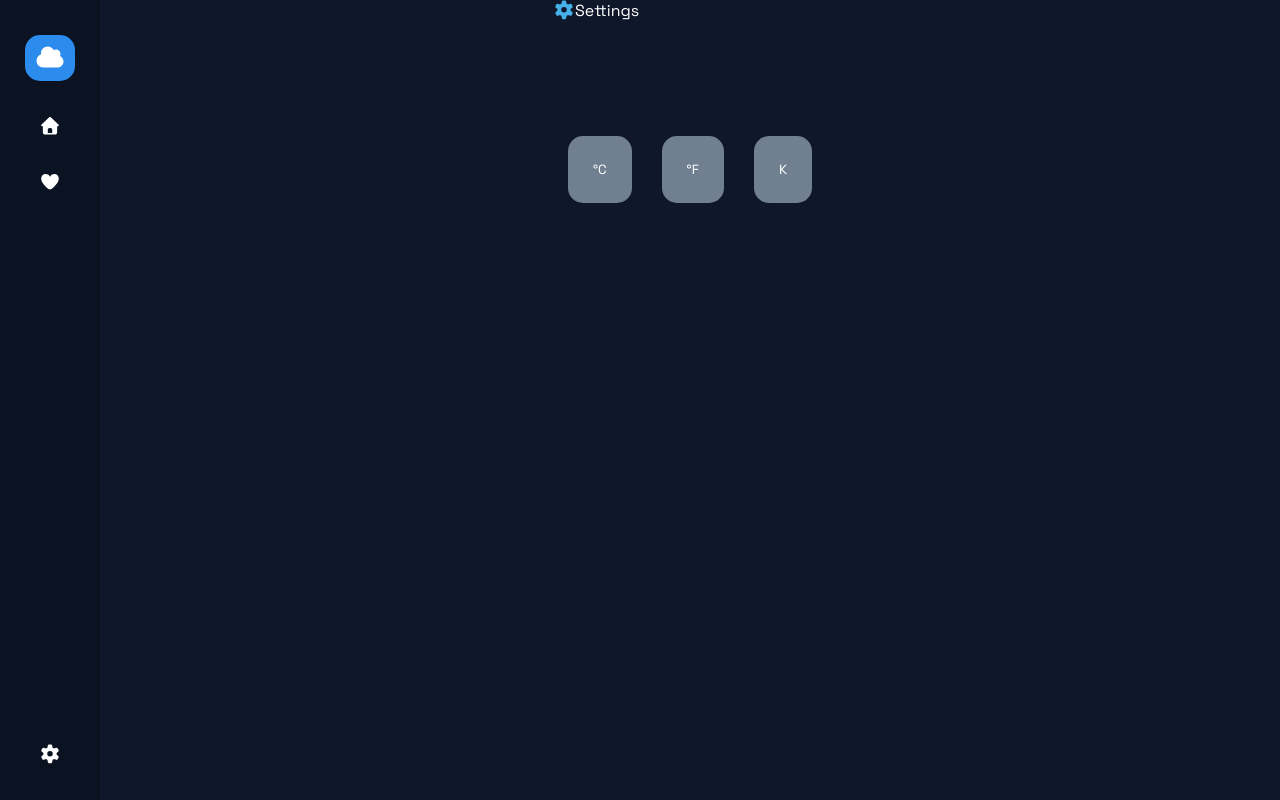
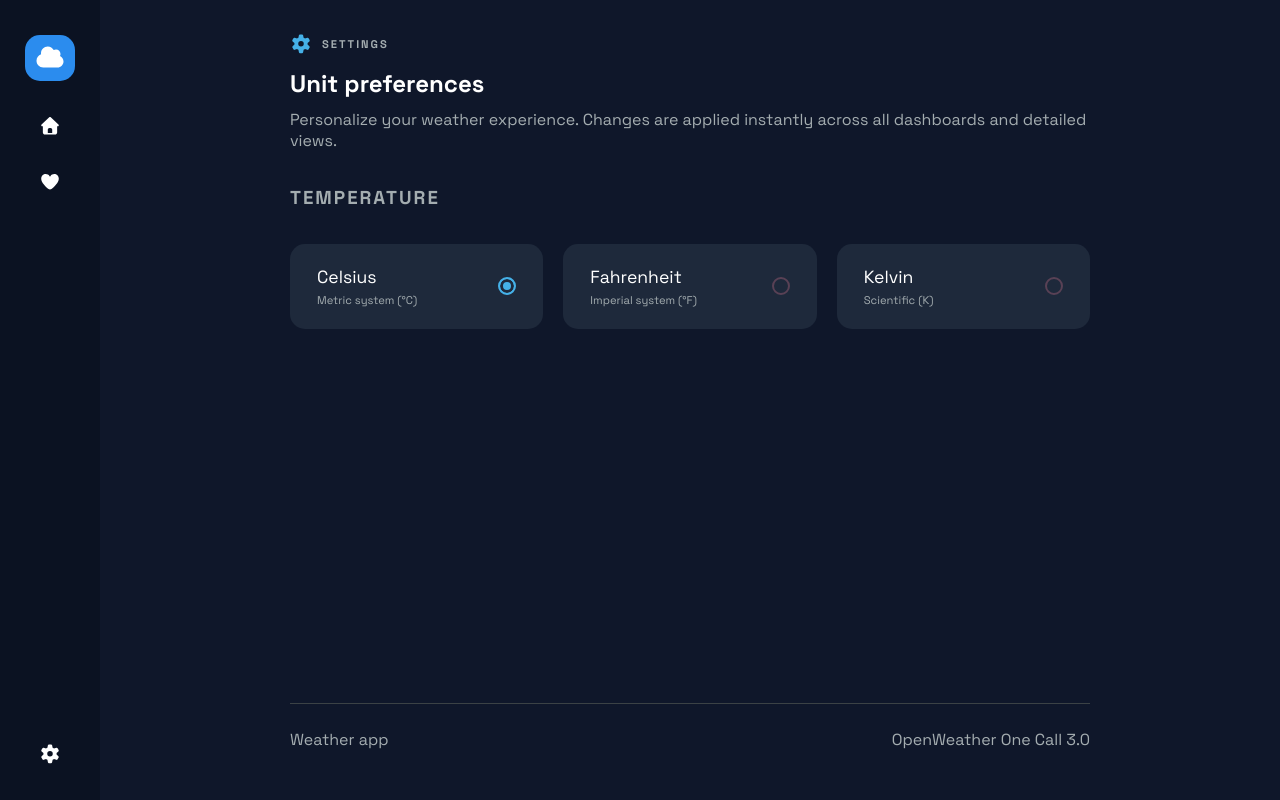
Before and after one commit to specsxc/weather-app, a React (Vite) app: page /settings in a window 1280 px wide. Built offline with nearby package versions, Linux system fonts and the light colour scheme; no server answers.

Commit message:
Change settings page, finish redux

```diff
--- a/src/App.css
+++ b/src/App.css
@@ -64,9 +64,10 @@ main {
   max-width: 600px;
 }
 
-.details-view {
+.details-view,
+.settings-view {
   flex-grow: 1;
-  max-width: 900px;
+  max-width: 800px;
 }
 
 .savedCitiesText {
@@ -268,17 +269,36 @@ main {
 
 /* Settings */
 
-.unit-controls {
-  margin-top: 100px;
-  color: white;
+.header-settings {
+  margin-top: 35px;
+  margin-bottom: 15px;
+  letter-spacing: 2px;
+  text-transform: uppercase;
+  color: #a4adb0;
+  display: flex;
+  gap: 10px;
+  align-items: center;
 }
 
-.unit-controls button {
-  color: white;
-  background-color: var(--text-color-dark);
-  margin: 15px;
-  padding: 25px;
-  border-radius: 15px;
+.settings-view {
+  display: flex;
+  flex-direction: column;
+  justify-content: space-between;
+}
+
+.settings-footer {
+  margin-bottom: 50px;
+}
+
+.header-settings h1 {
+  font-size: 0.7rem;
+}
+
+.settings-text {
+  letter-spacing: 2px;
+  text-transform: uppercase;
+  color: #a4adb0;
+  margin-top: 35px;
 }
 
 .settings-icon {
@@ -286,8 +306,61 @@ main {
   color: #45b1e8;
 }
 
-.active {
+.header-desc {
+  color: #a4adb0;
+  margin-top: 10px;
+}
+
+.units-container {
+  display: grid;
+  grid-template-columns: repeat(3, 1fr);
+  gap: 20px;
+  justify-content: space-between;
+  margin-top: 35px;
+}
+
+.unit-option {
+  display: flex;
+  align-items: center;
+  justify-content: space-between;
+  padding: 20px 25px;
+  background-color: var(--container-color);
+  border: 2px solid transparent;
+  border-radius: 15px;
+  cursor: pointer;
+  margin-bottom: 10px;
+  transition: all 0.2s;
+}
+
+.radio-input {
+  appearance: none;
+  -webkit-appearance: none;
+  width: 18px;
+  height: 18px;
+  cursor: pointer;
+  background-color: var(--container-color);
+  border: 2px solid #594155;
+  border-radius: 50%;
+  display: inline-block;
+  vertical-align: middle;
+  transition: background 0.2s ease;
+}
+
+.radio-input:checked {
+  background-color: #45b1e8;
+  border-color: #45b1e8;
+  box-shadow: inset 0 0 0 3px var(--container-color);
+}
+
+.title-option {
+  font-size: 1.1rem;
   color: white;
+  margin-bottom: 5px;
+}
+
+.desc-option {
+  color: #a4adb0;
+  font-size: 0.7rem;
 }
 
 /* Buttons */
--- /dev/null
+++ b/src/components/Footer.jsx
@@ -0,0 +1,10 @@
+export default function Footer() {
+  return (
+    <div className="footer-line">
+      <p>Weather app</p>
+      <p>
+        <a href="openweathermap.org/api/one-call-3">OpenWeather One Call 3.0</a>
+      </p>
+    </div>
+  );
+}
--- a/src/pages/Details.jsx
+++ b/src/pages/Details.jsx
@@ -2,6 +2,7 @@ import { FontAwesomeIcon } from "@fortawesome/react-fontawesome";
 import { faLocationDot, faHeart } from "@fortawesome/free-solid-svg-icons";
 import "../App.css";
 import { useSelector } from "react-redux";
+import Footer from "../components/Footer";
 
 export default function Details(props) {
   const unitSystem = useSelector((state) => state.units.system);
@@ -23,6 +24,7 @@ export default function Details(props) {
     const index = Math.round(deg / 45) % 8;
     return directions[index];
   }
+
   if (!props.weather || !props.weather.dailyWeather) {
     return <div className="loading">Pobieranie prognozy...</div>;
   }
@@ -30,7 +32,7 @@ export default function Details(props) {
   const symbols = {
     metric: "°C",
     imperial: "°F",
-    standard: "K",
+    standard: " K",
   };
 
   return (
@@ -59,7 +61,7 @@ export default function Details(props) {
             />
             <div>
               <h2>
-                {Math.floor(props.weather.currentTemp)}&deg;C
+                {Math.floor(props.weather.currentTemp)}
                 {symbols[unitSystem]}
               </h2>
               <p className="weather-status">{props.weather.weatherStatus}</p>
@@ -95,20 +97,19 @@ export default function Details(props) {
                   src={`https://openweathermap.org/img/wn/${day.weather[0].icon}@2x.png`}
                 />
                 <div className="forecast-min-max">
-                  <h3>{Math.floor(day.temp.max)}&deg;C</h3>
-                  <p>{Math.floor(day.temp.min)}&deg;C</p>
+                  <h3>
+                    {Math.floor(day.temp.max)}
+                    {symbols[unitSystem]}
+                  </h3>
+                  <p>
+                    {Math.floor(day.temp.min)}
+                    {symbols[unitSystem]}
+                  </p>
                 </div>
               </div>
             ))}
           </div>
-          <div className="footer-line">
-            <p>Weather app</p>
-            <p>
-              <a href="openweathermap.org/api/one-call-3">
-                OpenWeather One Call 3.0
-              </a>
-            </p>
-          </div>
+          <Footer />
         </div>
       </div>
     </>
--- a/src/pages/Home.jsx
+++ b/src/pages/Home.jsx
@@ -2,8 +2,17 @@ import { FontAwesomeIcon } from "@fortawesome/react-fontawesome";
 import { faMagnifyingGlass } from "@fortawesome/free-solid-svg-icons";
 import "../App.css";
 import { NavLink } from "react-router-dom";
+import { useSelector } from "react-redux";
 
 export default function Home({ weather, location, setLocation }) {
+  const unitSystem = useSelector((state) => state.units.system);
+
+  const symbols = {
+    metric: "°C",
+    imperial: "°F",
+    standard: " K",
+  };
+
   if (weather) {
     console.log(weather);
   }
@@ -47,7 +56,10 @@ export default function Home({ weather, location, setLocation }) {
               <img
                 src={`https://openweathermap.org/img/wn/${weather.weatherIcon}@2x.png`}
               />
-              <span>{Math.floor(weather.currentTemp)}&deg;C</span>
+              <span>
+                {Math.floor(weather.currentTemp)}
+                {symbols[unitSystem]}
+              </span>
             </p>
           </div>
         </NavLink>
--- a/src/pages/Settings.jsx
+++ b/src/pages/Settings.jsx
@@ -2,33 +2,65 @@ import { useDispatch, useSelector } from "react-redux";
 import { setUnit } from "../store/unitSlice";
 import { FontAwesomeIcon } from "@fortawesome/react-fontawesome";
 import { faGear } from "@fortawesome/free-solid-svg-icons";
+import Footer from "../components/Footer";
 
 export default function Settings() {
   const dispatch = useDispatch();
   const currentUnit = useSelector((state) => state.units.system);
 
   const options = [
-    { id: "metric", label: "°C" },
-    { id: "imperial", label: "°F" },
-    { id: "standard", label: "K" },
+    { id: "metric", label: "°C", title: "Celsius", desc: "Metric system (°C)" },
+    {
+      id: "imperial",
+      label: "°F",
+      title: "Fahrenheit",
+      desc: "Imperial system (°F)",
+    },
+    { id: "standard", label: "K", title: "Kelvin", desc: "Scientific (K)" },
   ];
 
   return (
-    <div>
+    <div className="settings-view">
       <div>
-        <FontAwesomeIcon icon={faGear} className="settings-icon" />
-        Settings
+        <div className="header-settings">
+          <FontAwesomeIcon icon={faGear} className="settings-icon" />
+          <h1>Settings</h1>
+        </div>
+        <div>
+          <h2>Unit preferences</h2>
+          <p className="header-desc">
+            Personalize your weather experience. Changes are applied instantly
+            across all dashboards and detailed views.
+          </p>
+        </div>
+
+        <h3 className="settings-text">Temperature</h3>
+        <div className="units-container">
+          {options.map((opt) => (
+            <label
+              key={opt.id}
+              className={`unit-option ${
+                currentUnit === opt.id ? "active" : ""
+              }`}
+            >
+              <div className="option-content">
+                <p className="title-option">{opt.title}</p>
+                <p className="desc-option">{opt.desc}</p>
+              </div>
+              <input
+                type="radio"
+                name="weather-unit"
+                className="radio-input"
+                value={opt.id}
+                checked={currentUnit === opt.id}
+                onChange={() => dispatch(setUnit(opt.id))}
+              />
+            </label>
+          ))}
+        </div>
       </div>
-      <div className="unit-controls">
-        {options.map((opt) => (
-          <button
-            key={opt.id}
-            className={currentUnit === opt.id ? "active" : ""}
-            onClick={() => dispatch(setUnit(opt.id))}
-          >
-            {opt.label}
-          </button>
-        ))}
+      <div className="settings-footer">
+        <Footer />
       </div>
     </div>
   );
```
